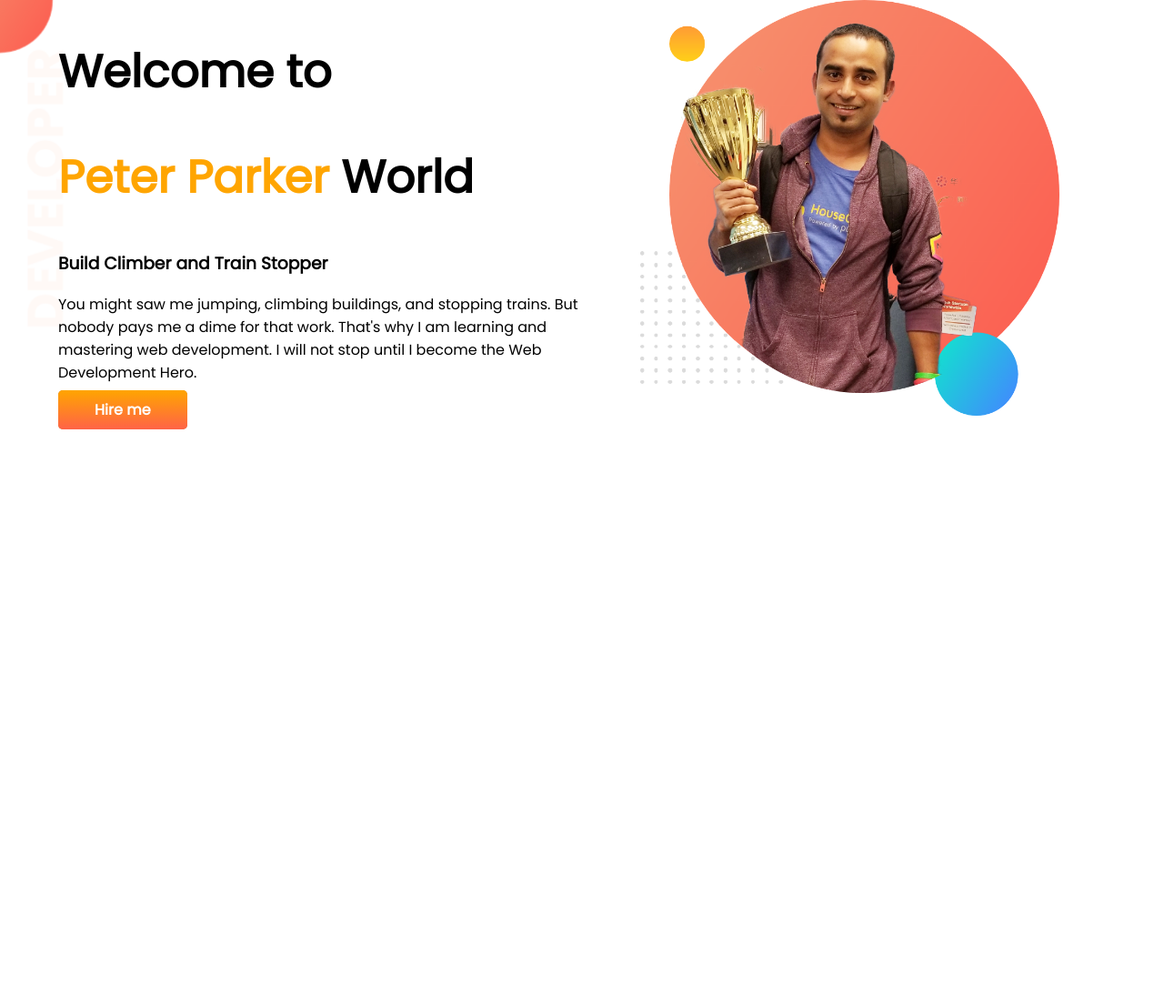
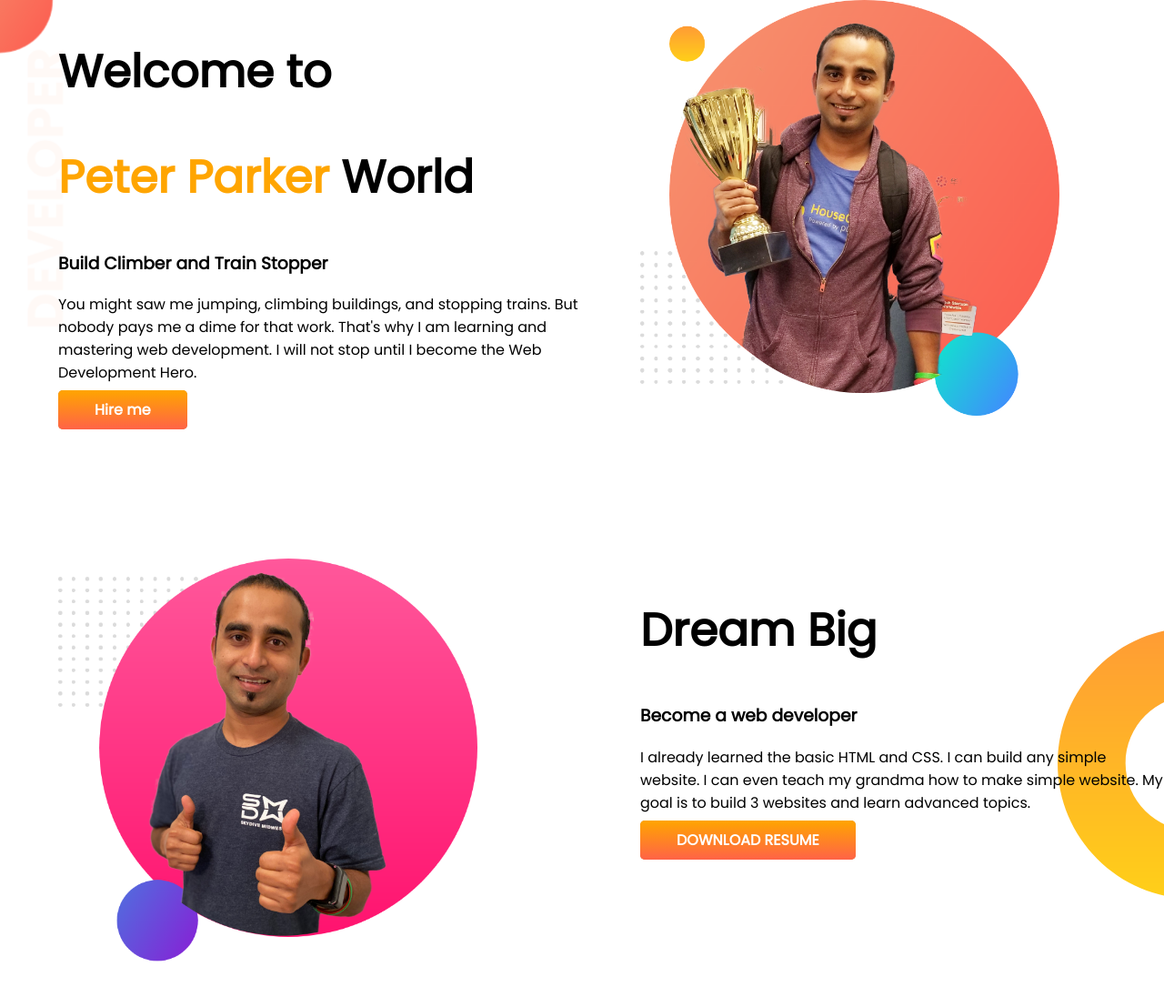
Before and after one commit to shoebbint/developer-portfolio, a plain HTML site: page index.html in a window 1280 px wide. Shown: the whole page at 91% size. Before the commit the page ends 800 px from the top, so only its background shows below. Drawn offline with Linux system fonts and the light colour scheme.

Commit message:
dream-added

```diff
--- a/index.html
+++ b/index.html
@@ -24,7 +24,7 @@
                 That's why I am learning and mastering web development. I will not stop until I become the Web
                 Development
                 Hero.</p>
-            <a href="https://www.facebook.com/rj.badhon.5/" class="box">Hire me</a>
+            <a target="_blank" href="https://www.facebook.com/rj.badhon.5/" class="box">Hire me</a>
         </div>
 
         <div class="hw">
@@ -32,6 +32,25 @@
         </div>
 
 </section>
+<section class="bottom-banner">
+    <div class="hw">
+        <img src="images/jhankar2.png" alt="">
+    </div>
+    <div class="hw">
+        <h1>
+            Dream Big
+        </h1>
+        <h3>
+            Become a web developer
+        </h3>
+        <p>
+            I already learned the basic HTML and CSS. I can build any simple website. I can even teach my grandma how to
+            make simple website. My goal is to build 3 websites and learn advanced topics.
+        </p>
+        <a target="_blank" href="https://www.facebook.com/" class="box">DOWNLOAD RESUME</a>
+    </div>
+
+</section>
 
 </body>
 
--- a/style.css
+++ b/style.css
@@ -10,6 +10,7 @@ h1{
 }
 section{
     display: flex;
+    margin-bottom: 150px;
 }
 .hw{
     width:50%;
@@ -31,3 +32,8 @@ section{
     background-image: url(images/top-banner.png);
     background-repeat: no-repeat;
 }
+.bottom-banner{
+    background-image: url(images/dream-bg.png);
+    background-repeat: no-repeat;
+    background-position:right;
+}
```
